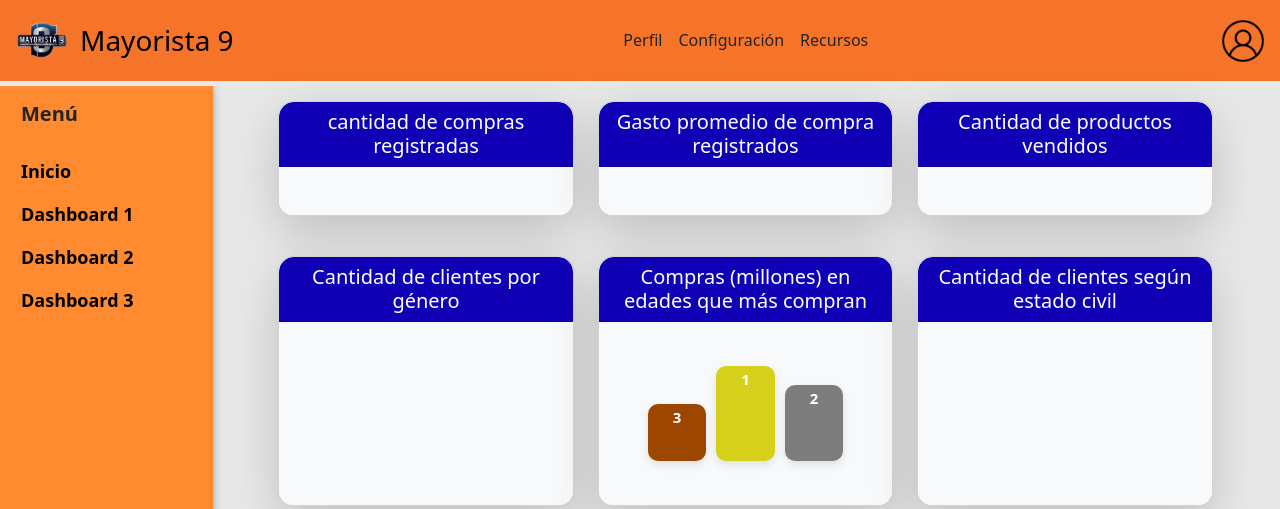
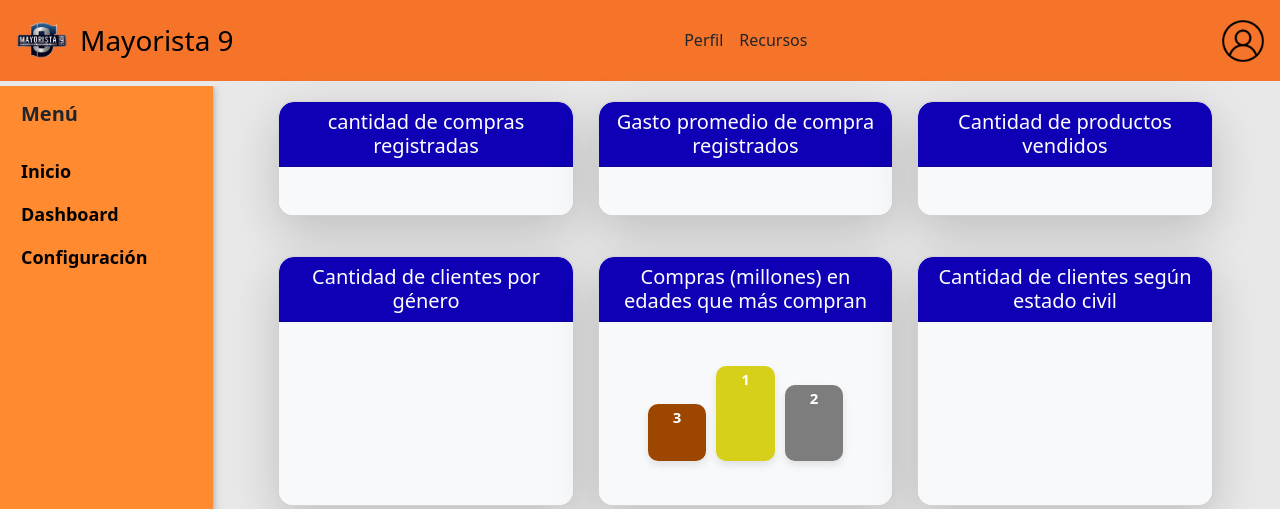
Before and after one commit to VichoIFA/Visualizacion, a Django app: template proyecto/mayorista9/templates/DashboardInicial.html in a window 1280 px wide. Shown: the top 509 px of the page. Run offline with Django 5.2, Linux system fonts and the light colour scheme; the template is opened without the code that fills it, so the values that code supplies are empty; parts of the project's set-up code (start-up, migrations or seed data) failed here and were passed over; some libraries are stand-ins or nearby versions.

Commit message:
xd
cambio de html

```diff
--- a/proyecto/mayorista9/templates/DashboardInicial.html
+++ b/proyecto/mayorista9/templates/DashboardInicial.html
@@ -205,9 +205,7 @@
                 <span class="clickable-text ms-3">
                     <h6 class="mb-0">Perfil</h6>
                 </span>
-                <span class="clickable-text ms-3">
-                    <h6 class="mb-0">Configuración</h6>
-                </span>
+
                 <span class="clickable-text ms-3">
                     <h6 class="mb-0">Recursos</h6>
                 </span>
@@ -232,13 +230,10 @@
                             <a class="nav-link active" href="#">Inicio</a>
                         </li>
                         <li class="nav-item">
-                            <a class="nav-link" href="#">Dashboard 1</a>
+                            <a class="nav-link" href="#">Dashboard</a>
                         </li>
                         <li class="nav-item">
-                            <a class="nav-link" href="#">Dashboard 2</a>
-                        </li>
-                        <li class="nav-item">
-                            <a class="nav-link" href="#">Dashboard 3</a>
+                            <a class="nav-link" href="#">Configuración</a>
                         </li>
                     </ul>
                 </div>
```
